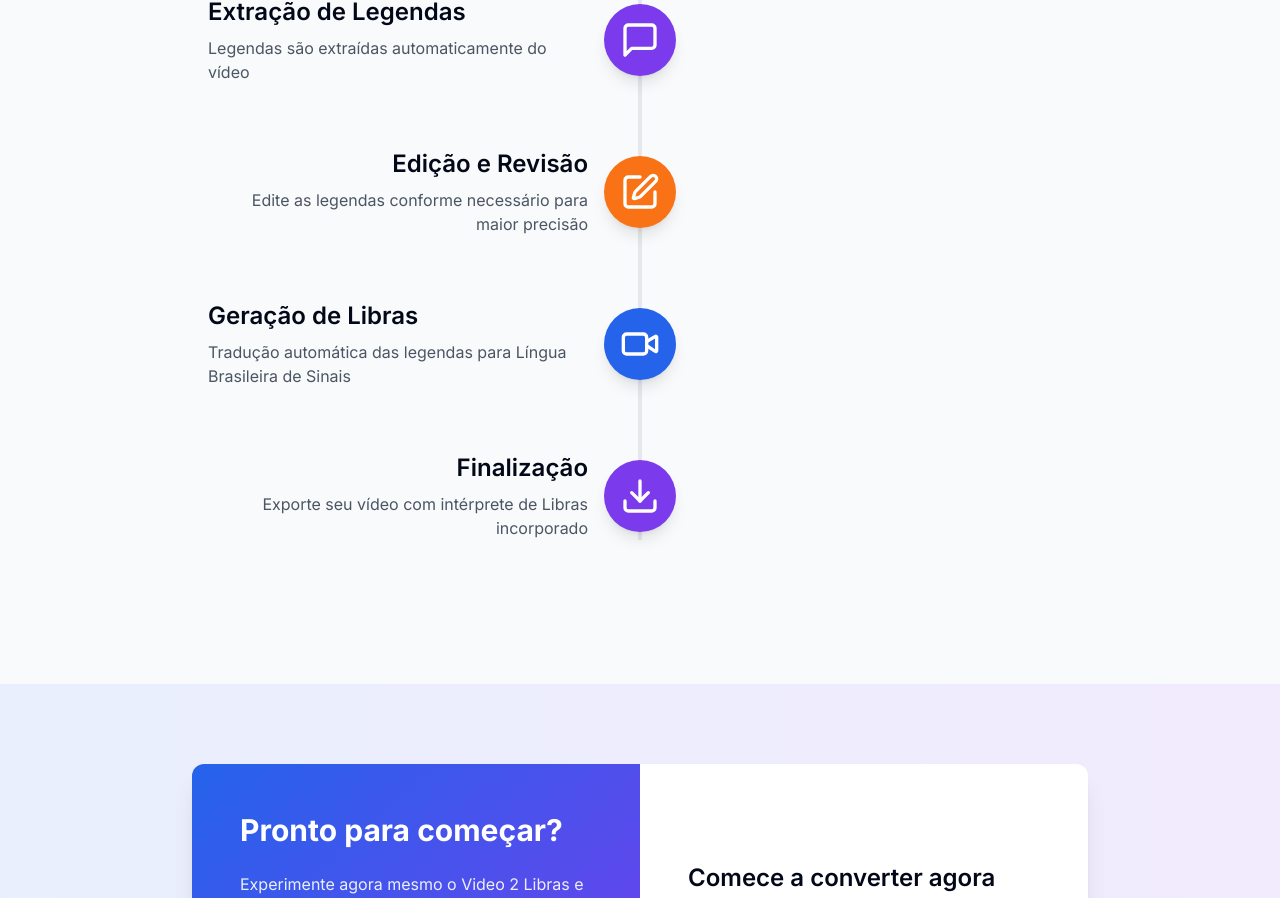
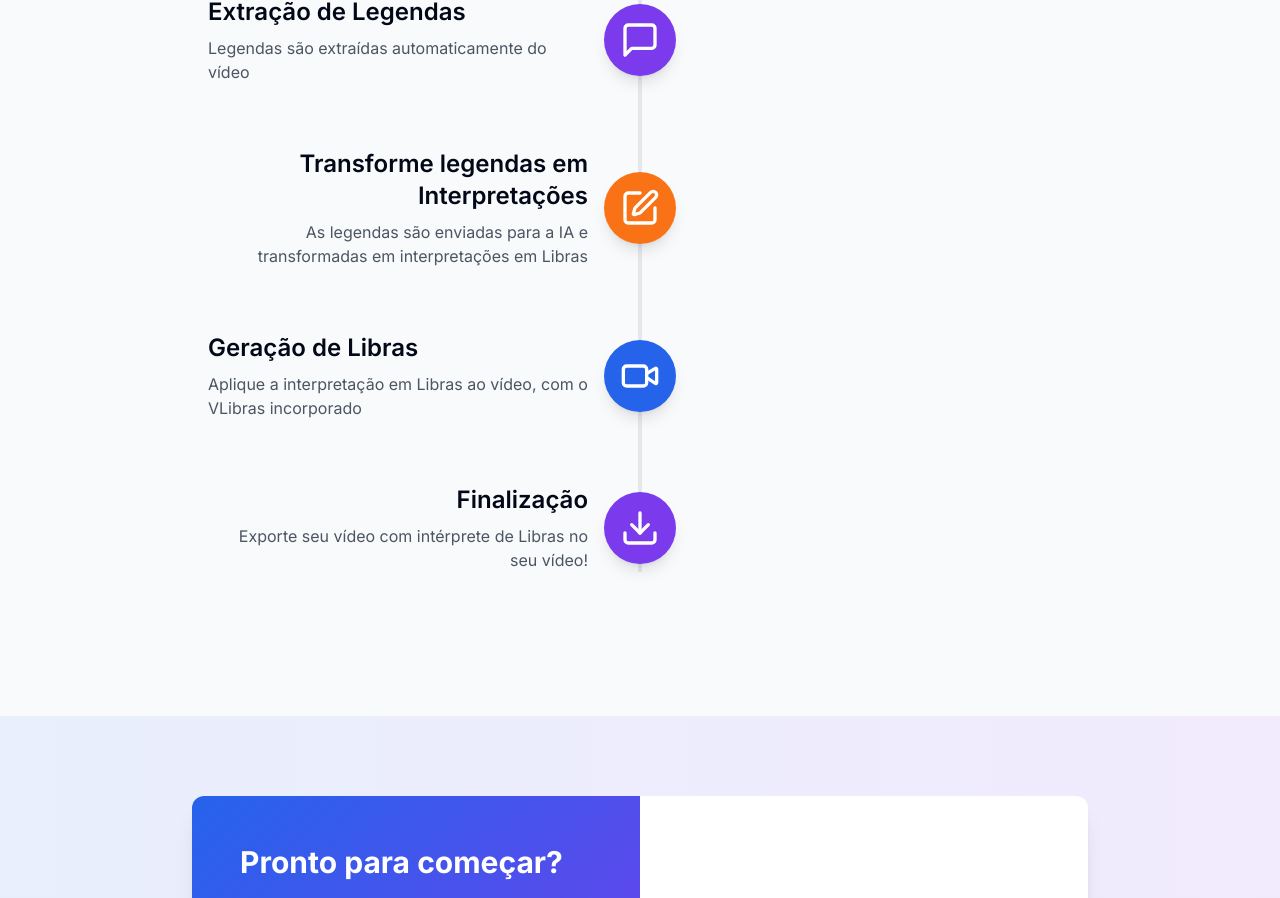
Before and after one commit to renan-dias/V2L, a React (Vite) app: page / in a window 1280 px wide. Shown: the part 1987-2885 px from the top of the page. Built offline with nearby package versions, Linux system fonts and the light colour scheme; no server answers.

Commit message:
feat: Trocado informações gerais no site.

```diff
--- a/src/components/landing/HowItWorks.tsx
+++ b/src/components/landing/HowItWorks.tsx
@@ -17,20 +17,20 @@ const steps = [
   },
   {
     icon: <Edit className="h-10 w-10 text-white" />,
-    title: "Edição e Revisão",
-    description: "Edite as legendas conforme necessário para maior precisão",
+    title: "Transforme legendas em Interpretações",
+    description: "As legendas são enviadas para a IA e transformadas em interpretações em Libras",
     color: "bg-accent"
   },
   {
     icon: <Video className="h-10 w-10 text-white" />,
     title: "Geração de Libras",
-    description: "Tradução automática das legendas para Língua Brasileira de Sinais",
+    description: "Aplique a interpretação em Libras ao vídeo, com o VLibras incorporado",
     color: "bg-primary"
   },
   {
     icon: <Download className="h-10 w-10 text-white" />,
     title: "Finalização",
-    description: "Exporte seu vídeo com intérprete de Libras incorporado",
+    description: "Exporte seu vídeo com intérprete de Libras no seu vídeo!",
     color: "bg-secondary"
   }
 ];
```
